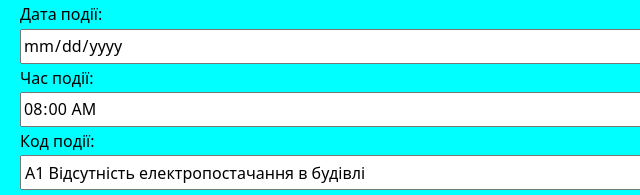
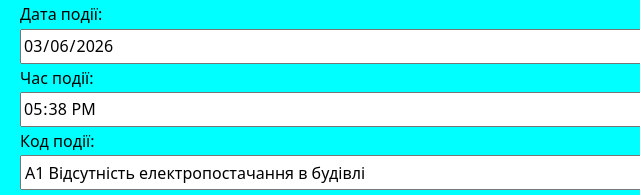
Before and after one commit to AndrL2311/monitoring-centr, a plain HTML site: page index.html in a window 1280 px wide. Shown: the part 205-400 px from the top of the page, 0-640 px from the left. Drawn offline with nearby package versions, Linux system fonts and the light colour scheme.

Commit message:
Update 003

```diff
--- a/index.html
+++ b/index.html
@@ -75,16 +75,20 @@
           <label for="event-date">Дата події:</label>
           <input class="pole" type="date" name="event-date" id="event-date" />
         </div>
+        <script>
+          const today = new Date().toISOString().split('T')[0];
+          document.getElementById("event-date").value = today;
+        </script>
         <div>
-          <label for="event-time">Час події:</label>
-          <input
-            class="pole"
-            type="time"
-            name="event-time"
-            id="event-time"
-            value="08:00"
-          />
+     <label for="event-time">Час події:</label>
+    <input class="pole" type="time" name="event-time" id="event-time" />
         </div>
+        <script>
+          const now = new Date();
+          const hours = String(now.getHours()).padStart(2, '0');
+          const minutes = String(now.getMinutes()).padStart(2, '0');
+          document.getElementById("event-time").value = hours + ":" + minutes;
+        </script>
         <div>
           <label for="event-code">Код події:</label>
           <select class="pole" name="event-code" id="event-code">
```
